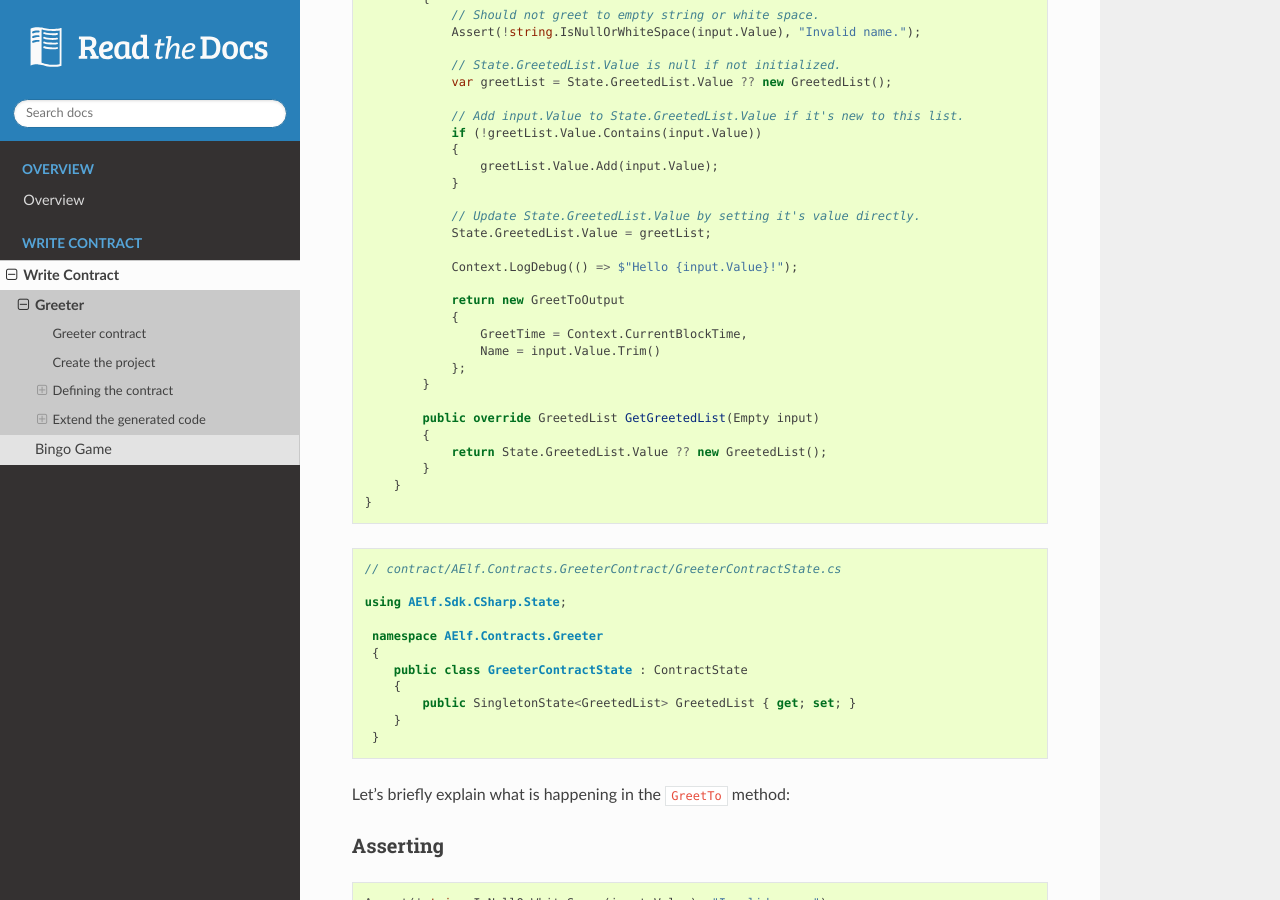
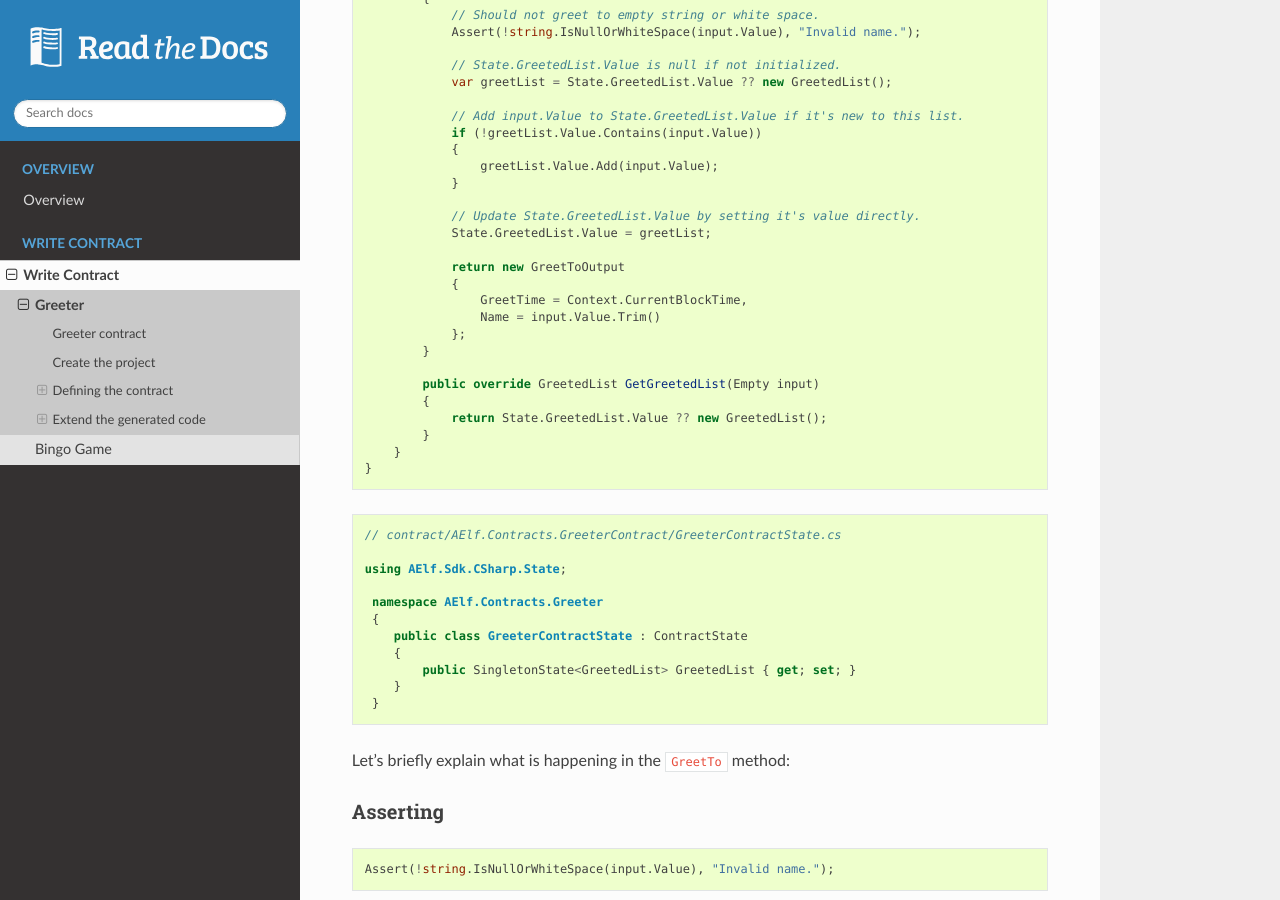
Before and after one commit to AElfProject/aelf-boilerplate, a Sphinx documentation site: the page built from docs/demo/greeter.md, in a window 1280 px wide and 900 px high, scrolled down 4966 px. Built offline with Sphinx 7.4.7 and the Read the Docs theme 2.0.0, drawn with Linux system fonts in a browser that asks for light colours.

Commit message:
Greeter demo docs.

```diff
--- a/docs/demo/greeter.md
+++ b/docs/demo/greeter.md
@@ -210,8 +210,6 @@ namespace AElf.Contracts.Greeter
             // Update State.GreetedList.Value by setting it's value directly.
             State.GreetedList.Value = greetList;
 
-            Context.LogDebug(() => $"Hello {input.Value}!");
-
             return new GreetToOutput
             {
                 GreetTime = Context.CurrentBlockTime,
```
